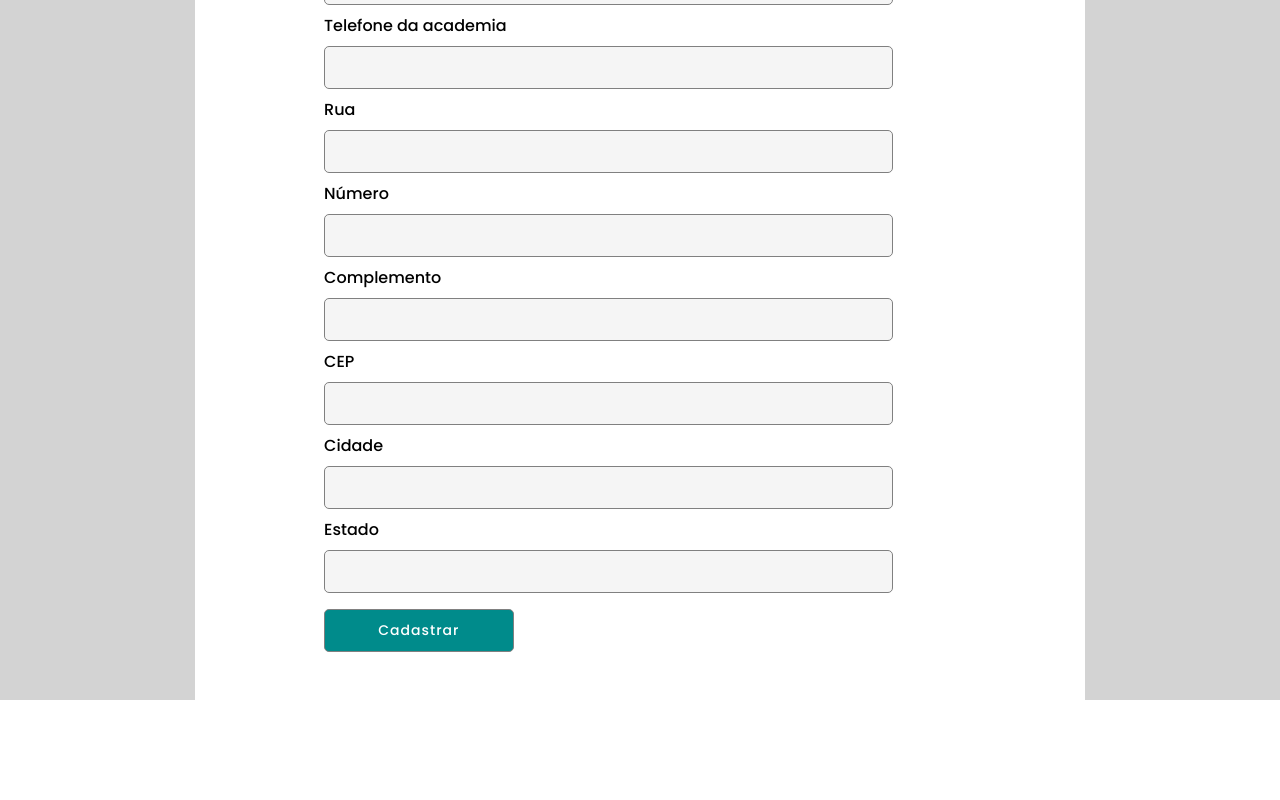
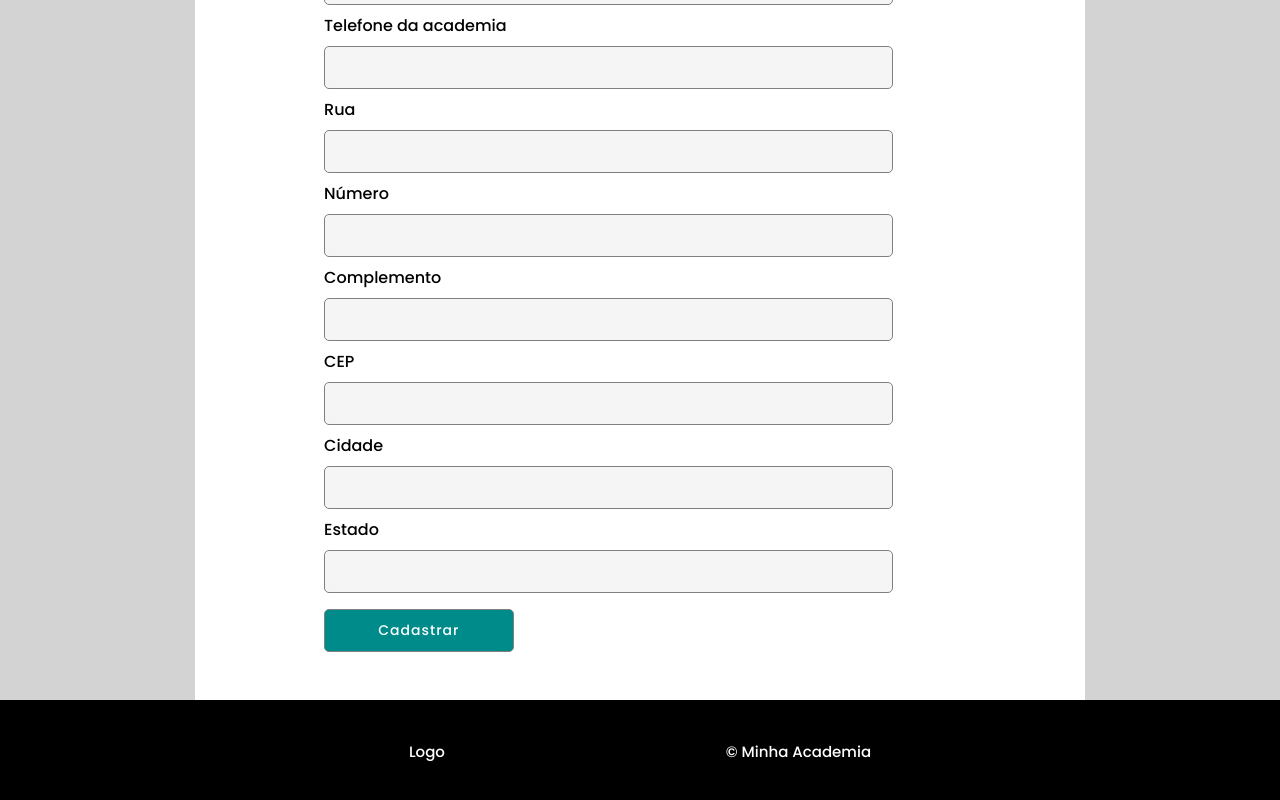
Before and after one commit to gugaSouza-dev/MinhaAcademia-FrontEnd, a React (Create React App) app: page /academia/criar in a window 1280 px wide. Shown: the part 496-1296 px from the top of the page. Before the commit the page ends 1196 px from the top, so only its background shows below. Built offline with nearby package versions, Linux system fonts and the light colour scheme.

Commit message:
adicionando o footer

```diff
--- /dev/null
+++ b/src/components/footer/Footer.css
@@ -0,0 +1,20 @@
+.footer{
+    height: 20vh;
+    width: 100vw;
+    display: flex;
+    justify-content:center;
+    align-items:center;
+    background-color: black;
+}
+.footerContainer{
+    height: 50%;
+    width: 80%;
+    display: flex;
+    justify-content: space-evenly;
+    align-items: flex-start
+}
+.footerContainer a,
+.footerContainer p{
+    font-size: 15px;
+    color: white
+}
--- /dev/null
+++ b/src/components/footer/Footer.js
@@ -0,0 +1,14 @@
+import "./Footer.css";
+import React from 'react';
+
+function Footer(){
+    return (
+        <div className="footer">
+            <div className="footerContainer">
+                <a>Logo</a>
+                <p>© Minha Academia</p>
+            </div>
+        </div>
+    )
+}
+export default Footer;
--- a/src/pages/cadastraAcademia/CadastraAcademia.css
+++ b/src/pages/cadastraAcademia/CadastraAcademia.css
@@ -12,6 +12,11 @@
     height: auto;
     width: 100vw;
     display: flex;
+    flex-direction: column;
+}
+
+.mainContainer{
+    display: flex
 }
 
 .CARightSide,
--- a/src/pages/cadastraAcademia/CadastraAcademia.js
+++ b/src/pages/cadastraAcademia/CadastraAcademia.js
@@ -3,6 +3,7 @@ import axios from 'axios';
 import swal from 'sweetalert';
 import "./CadastraAcademia.css";
 import Header from '../../components/header/Header';
+import Footer from '../../components/footer/Footer'
 
 const initialState = {
     nome_resp: '',
@@ -96,9 +97,8 @@ export default class CadastraAcademia extends Component {
         return (
             <section className="CASection">
                 <Header />
-                <div className="CALeftSide">
-
-                </div>
+                <div className="mainContainer">
+                    <div className="CALeftSide"></div>
                     <div className="CAFormContainer">
                         <div className="CATexto">
 
@@ -172,9 +172,9 @@ export default class CadastraAcademia extends Component {
                             <input type="submit" value="Cadastrar" onClick={this.cadastraAcademia} />
                         </form>
                     </div>
-                <div className="CARightSide">
-
+                    <div className="CARightSide"></div>
                 </div>
+                <Footer />
             </section>
         );
     }
```
Lines whose indentation alone changed are shown as unchanged.
